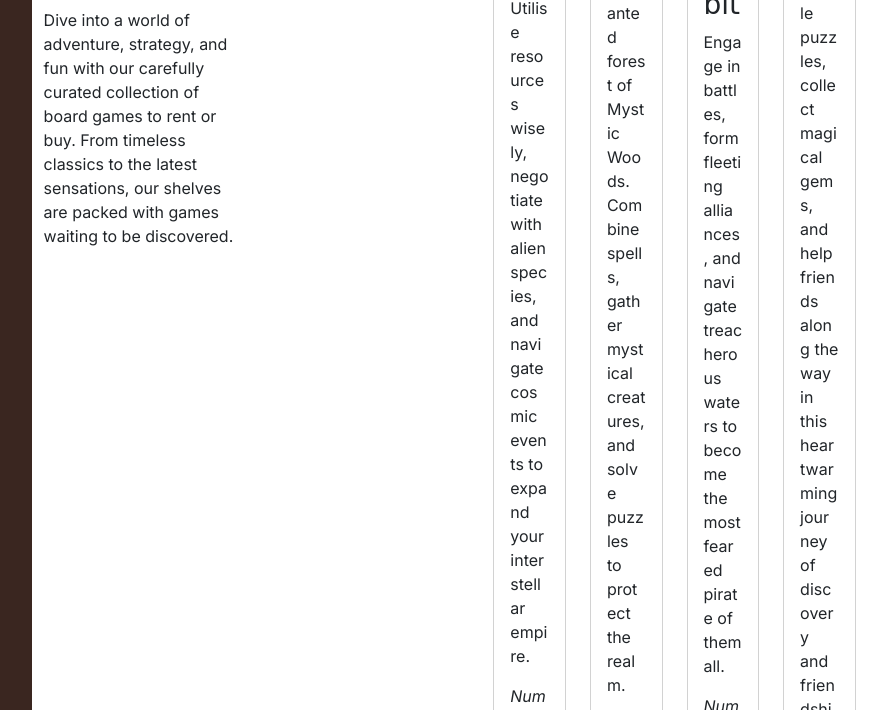
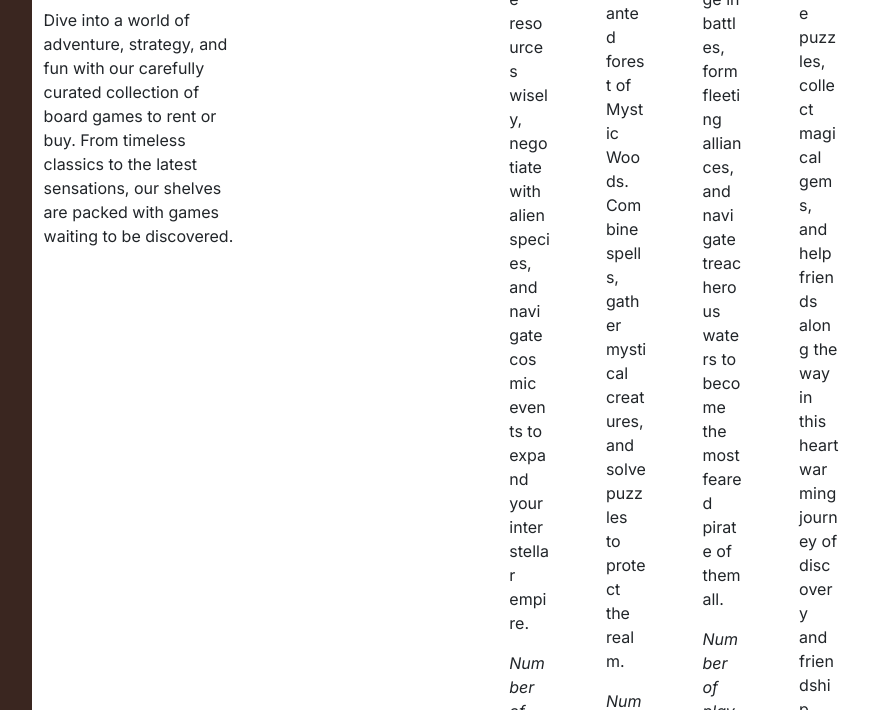
Before and after one commit to stillprocrastinating/UDP5WA4CF-TU_boardwalk_games, a plain HTML site: page game-library.html in a window 1280 px wide. Shown: the part 450-1160 px from the top of the page, without its empty margins (325-1212 px from the left). Drawn offline with nearby package versions, Linux system fonts and the light colour scheme; a web font is replaced by a local one.

Commit message:
Remove card borders

```diff
--- a/assets/css/style.css
+++ b/assets/css/style.css
@@ -70,6 +70,13 @@ h2 {
 }
 
 
+/* game library */
+
+#new-games .card, #fav-games .card {
+    border: none;
+}
+
+
 /* breakpoints */
 
 @media screen and (min-width: 768px) {
```
